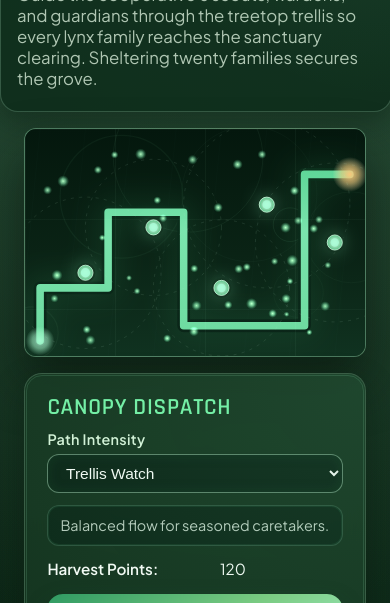
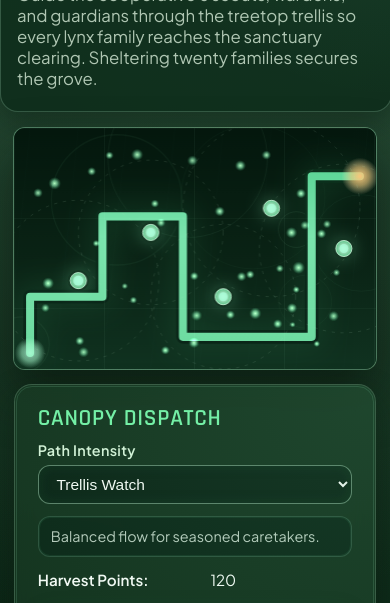
Before and after one commit to Mirator/codex-reverse-td, a website: page index.html in a window 390 px wide. Shown: the part 165-768 px from the top of the page. Drawn offline with Linux system fonts and the light colour scheme.

Commit message:
Improve layout responsiveness

```diff
--- a/style.css
+++ b/style.css
@@ -19,8 +19,8 @@
 body {
   margin: 0;
   min-height: 100vh;
-  display: flex;
-  flex-direction: column;
+  display: grid;
+  grid-template-rows: auto 1fr auto;
   position: relative;
   overflow-x: hidden;
   background: radial-gradient(circle at 20% 0%, rgba(86, 155, 112, 0.3), transparent 55%),
@@ -82,13 +82,13 @@ p {
 
 main.layout {
   display: grid;
-  grid-template-columns: minmax(270px, 320px) minmax(0, 1fr);
-  gap: 1.5rem;
-  padding: 1.75rem;
-  flex: 1;
+  grid-template-columns: clamp(260px, 27vw, 340px) minmax(0, 1fr);
+  align-items: center;
+  gap: clamp(1rem, 2.5vw, 2rem);
+  padding: clamp(1rem, 2.3vw, 1.75rem);
   box-sizing: border-box;
-  width: min(1180px, 100%);
-  margin: 0 auto 1.5rem;
+  width: min(1240px, 94vw);
+  margin: 0 auto;
 }
 
 .hud,
@@ -115,7 +115,7 @@ main.layout {
 .panel {
   background: var(--surface-panel);
   position: sticky;
-  top: 1.25rem;
+  top: clamp(0.75rem, 2vh, 1.5rem);
   align-self: start;
   backdrop-filter: blur(10px);
 }
@@ -133,7 +133,7 @@ main.layout {
   text-align: center;
   margin-inline: auto;
   width: min(1040px, calc(100% - 2rem));
-  padding-block: 1.4rem;
+  padding-block: clamp(1rem, 2.5vh, 1.4rem);
 }
 
 .hud p {
@@ -295,6 +295,8 @@ button small {
   box-shadow: 0 26px 48px rgba(5, 16, 9, 0.6);
   background: radial-gradient(circle at 30% 10%, rgba(144, 214, 171, 0.12), transparent 60%),
     radial-gradient(circle at 70% 90%, rgba(255, 215, 122, 0.08), transparent 65%);
+  width: min(100%, clamp(620px, 70vw, 1080px));
+  justify-self: center;
 }
 
 canvas {
@@ -423,21 +425,39 @@ button:focus-visible::after {
   }
 }
 
+@media (max-width: 1200px) {
+  main.layout {
+    grid-template-columns: clamp(240px, 32vw, 320px) minmax(0, 1fr);
+    width: min(1100px, 96vw);
+  }
+
+  .playfield {
+    width: min(100%, clamp(560px, 68vw, 980px));
+  }
+}
+
 @media (max-width: 900px) {
   main.layout {
     grid-template-columns: 1fr;
-    padding: 1.25rem;
-    width: min(720px, 100%);
+    grid-template-rows: auto auto;
+    align-items: stretch;
+    padding: clamp(0.9rem, 2.5vw, 1.25rem);
+    width: min(760px, 94vw);
   }
 
   .panel {
     position: relative;
     top: auto;
     order: 2;
+    margin-bottom: clamp(0.75rem, 2vw, 1.25rem);
   }
 
   .hud {
-    width: calc(100% - 2rem);
+    width: min(760px, calc(100% - 2rem));
+  }
+
+  .playfield {
+    width: min(100%, clamp(520px, 84vw, 920px));
   }
 }
 
@@ -453,9 +473,9 @@ button:focus-visible::after {
   }
 
   main.layout {
-    padding: 1rem;
-    gap: 1rem;
-    width: calc(100% - 1rem);
+    padding: 0.9rem;
+    gap: 0.9rem;
+    width: 100%;
   }
 
   .buttons {
@@ -478,5 +498,7 @@ button:focus-visible::after {
 
   .playfield {
     border-radius: 12px;
+    width: 100%;
+    max-width: none;
   }
 }
```
